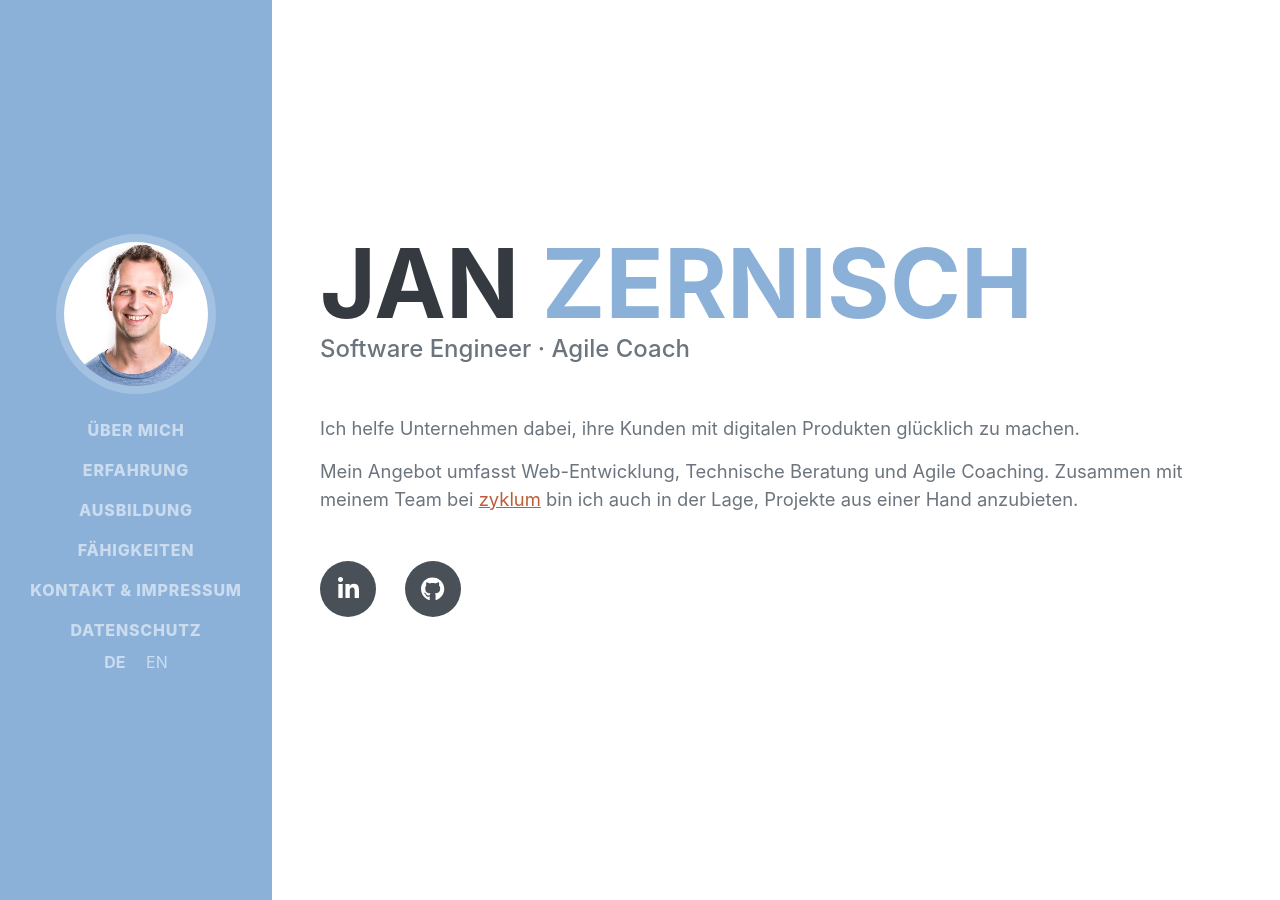
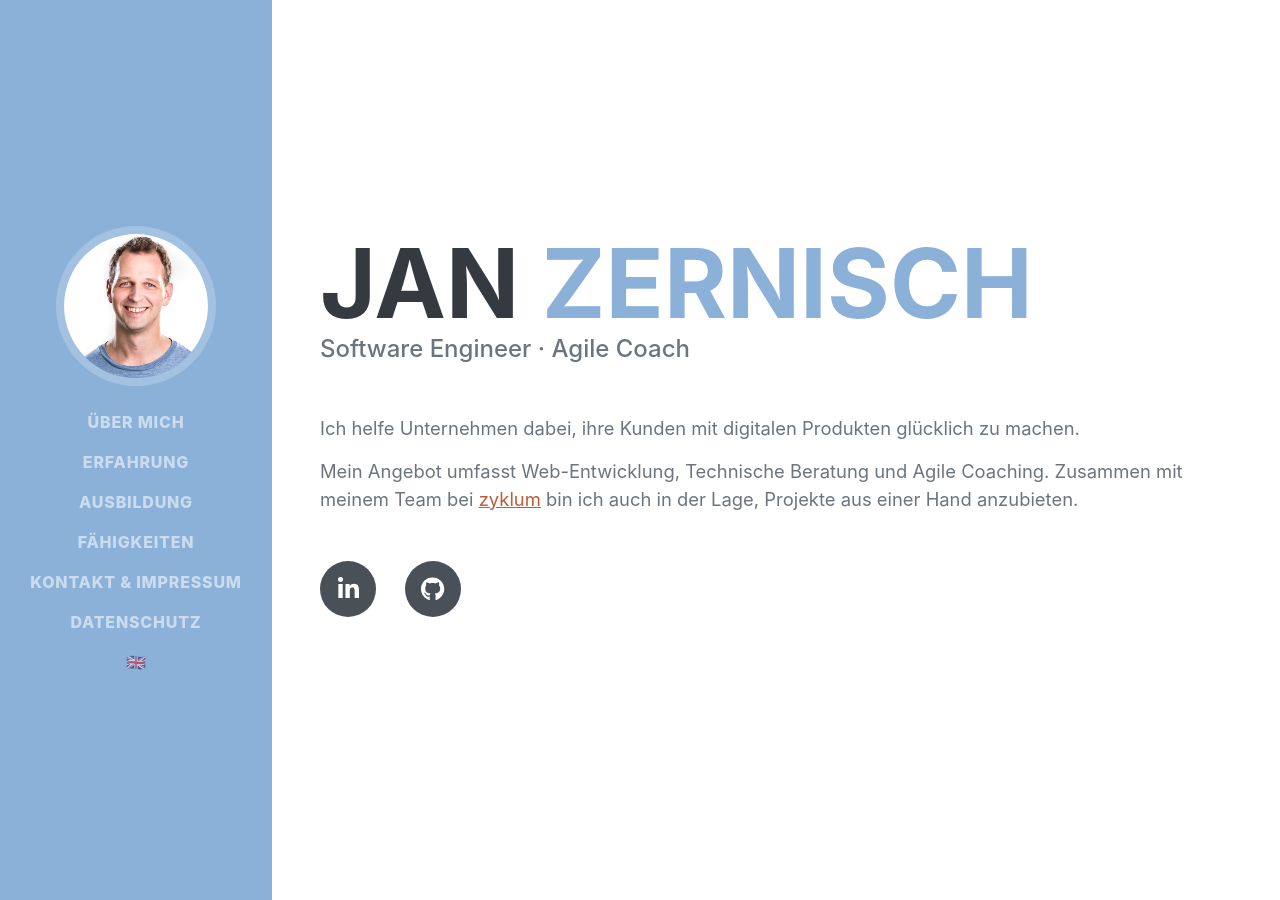
Before and after one commit to jzernisch/jzernisch.github.io, a Jekyll site: the page built from index.html, in a window 1280 px wide and 900 px high. Built offline with Jekyll 4.4.1, drawn with Linux system fonts in a browser that asks for light colours; nearby versions of some CDN libraries; some web fonts are replaced.

Commit message:
Simplify language selection

```diff
--- a/_layouts/default.html
+++ b/_layouts/default.html
@@ -33,15 +33,13 @@
                     <li class="nav-item"><a class="nav-link js-scroll-trigger" href="#skills">{{ page.skills_title }}</a></li>
                     <li class="nav-item"><a class="nav-link js-scroll-trigger" href="#imprint">{{ page.imprint_title }}</a></li>
                     <li class="nav-item"><a class="nav-link js-scroll-trigger" href="#privacy_policy">{{ page.privacy_policy_title }}</a></li>
-                    {% if page.lang == "de" %}
                     <li>
-                        <a class="nav-link nav-item-lang" href="/"><b>DE</b></a>  <a class="nav-link nav-item-lang" href="/en/">EN</a>
+                        {% if page.lang == "de" %}
+                        <a class="nav-link" href="/en/">🇬🇧</a>
+                        {% else %}
+                        <a class="nav-link" href="/">🇩🇪</a>
+                        {% endif %}
                     </li>
-                    {% else %}
-                    <li>
-                        <a class="nav-link nav-item-lang" href="/">DE</a>  <a class="nav-link nav-item-lang" href="/en/"><b>EN</b></a>
-                    </li>
-                    {% endif %}
                 </ul>
             </div>
         </nav>
```
Also changed, not shown: assets/css/styles.css.
